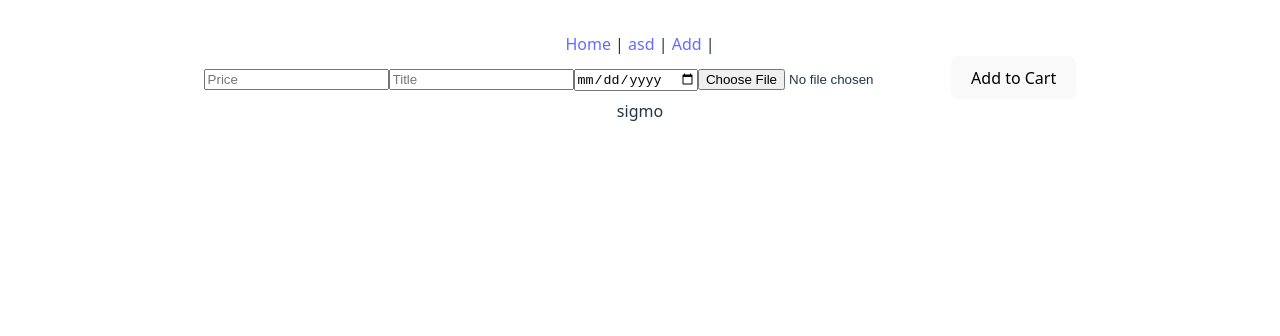
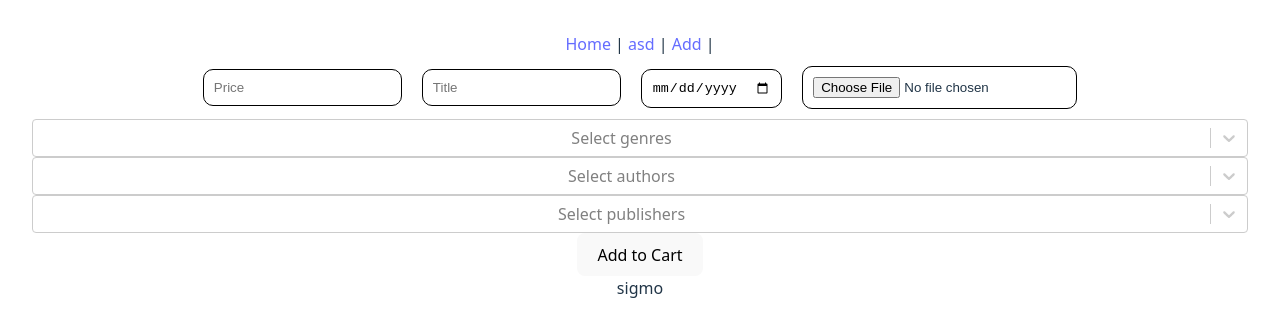
Before and after one commit to Veabinboben/javabookstore, a React (Vite) app in the folder bookstoreuireact/: page /book/add in a window 1280 px wide. Shown: the top 336 px of the page. Built offline with nearby package versions, Linux system fonts and the light colour scheme; no server answers.

Commit message:
feat(react): added edit

```diff
--- a/bookstoreuireact/package.json
+++ b/bookstoreuireact/package.json
@@ -16,7 +16,8 @@
     "axios": "^1.13.6",
     "react": "^19.2.0",
     "react-dom": "^19.2.0",
-    "react-router-dom": "^7.13.1"
+    "react-router-dom": "^7.13.1",
+    "react-select": "^5.10.2"
   },
   "devDependencies": {
     "@eslint/js": "^9.39.1",
--- a/bookstoreuireact/src/components/Book.tsx
+++ b/bookstoreuireact/src/components/Book.tsx
@@ -19,7 +19,8 @@ export function Book({ book, onClickHandler }: { book: Book, onClickHandler?: (i
                         e.currentTarget.src = placeholderImage;
                     }} />
             </div>
-            ${book.price}
+            ${book.price} <br />
+            {book.publishDate.toString()}
 
 
         </div>
--- a/bookstoreuireact/src/components/BookForm.tsx
+++ b/bookstoreuireact/src/components/BookForm.tsx
@@ -1,14 +1,53 @@
-import { useContext, useRef, useState } from "react";
+import { useContext, useEffect, useRef, useState } from "react";
 import type { Book } from "../models/book";
-import { BookContext } from "../config/ServiceProvider";
+import { AuthorContext, BookContext, GenreContext, PublisherContext } from "../config/ServiceProvider";
+import type { Author } from "../models/author";
+import type { Genre } from "../models/genre";
+import type { Publisher } from "../models/publisher";
+import AsyncSelect from "react-select/async";
+import type { MultiValue } from "react-select";
+import { useLocation } from "react-router-dom";
 
-export function BookForm({ book }: { book?: Book }) {
+export function BookForm() {
     const bookService = useContext(BookContext);
+    const authorService = useContext(AuthorContext);
+    const genreService = useContext(GenreContext);
+    const publisherService = useContext(PublisherContext);
+    const location = useLocation();
+
+
     const fileRef = useRef<HTMLInputElement>(null);
-
     const [submitting, setSubmitting] = useState(false);
     const [success, setSuccess] = useState(false);
     const [error, setError] = useState<string | null>(null);
+
+    const [editableBook, setEditableBook] = useState<Book | null>(null);
+    const [authors, setAuthors] = useState<Author[]>([]);
+    const [genres, setGenres] = useState<Genre[]>([]);
+    const [publishers, setPublishers] = useState<Publisher[]>([]);
+
+    const [selectedGenres, setSelectedGenres] = useState<Genre[]>([]);
+    const [selectedAuthors, setSelectedAuthors] = useState<Author[]>([]);
+    const [selectedPublishers, setSelectedPublishers] = useState<Publisher[]>([]);
+
+    const params = new URLSearchParams(location.search);
+    const id = Number(params.get("id") ?? -1);
+
+    useEffect(() => {
+
+        if (id != -1){
+            bookService?.getBook(id).then((b) => {
+                setEditableBook(b)
+                setSelectedAuthors([...b.authors]);
+                setSelectedGenres([...b.genres]);
+                setSelectedPublishers([...b.publishers]);
+            });
+        }
+
+        authorService?.getAuthors('').then((a) => setAuthors(a));
+        genreService?.getGenres('').then((g) => setGenres(g));
+        publisherService?.getPublishers('').then((p) => setPublishers(p));
+    },[]);
 
     async function addBook(formData: FormData) {
         setSubmitting(true);
@@ -22,12 +61,22 @@ export function BookForm({ book }: { book?: Book }) {
             // formData.set("publishDate", (new Date(formData.get("publishDate")!.toString())).toISOString().split('T')[0])
             // formData.set('title', formData.get('title')!);
             // formData.set('price', formData.get('price')!);
+            if (editableBook != null){
+                formData.set('id', editableBook.id.toString());
+                formData.set('imageUrl', editableBook.coverLink);
+            }
             if (file) {
                 formData.set('file', file, file.name);
             }
             else{
                 formData.delete('file');
             }
+
+            selectedGenres.forEach(genre => formData.append('genreIds', genre.id.toString()));
+            selectedAuthors.forEach(author => formData.append('authorIds', author.id.toString()));
+            selectedPublishers.forEach(publisher => formData.append('publisherIds', publisher.id.toString()));
+
+
             await bookService?.addBook(formData);
             setSuccess(true);
         } catch (err) {
@@ -37,12 +86,67 @@ export function BookForm({ book }: { book?: Book }) {
         }
     }
 
+
+    const loadGenres = (input : string) => {
+        return genreService?.getGenres(input || "");
+    }
+    const selectGenres = (selected : MultiValue<Genre>) => {
+        //console.log(selected);
+        setSelectedGenres([...selected]);
+    }
+
+    const loadAuthors = (input : string) => {
+        return authorService?.getAuthors(input || "");
+    }
+    const selectAuthors = (selected : MultiValue<Author>) => {
+        //console.log(selected);
+        setSelectedAuthors([...selected]);
+    }
+
+    const loadPublishers = (input : string) => {
+        return publisherService?.getPublishers(input || "");
+    }
+    const selectPublishers = (selected : MultiValue<Publisher>) => {
+        //console.log(selected);
+        setSelectedPublishers([...selected]);
+    }
+
     return (
         <form action={addBook} encType="multipart/form-data">
-            <input type="number" name="price" placeholder="Price" required />
-            <input type="text" name="title" placeholder="Title" required />
-            <input type="date" name="publishDate" required />
+            <input type="number" defaultValue={editableBook?.price } name="price" placeholder="Price" required />
+            <input type="text" defaultValue={editableBook?.title } name="title" placeholder="Title" required />
+            <input type="date" defaultValue={editableBook?.publishDate.toString() } name="publishDate" required />
             <input type="file" name="file" ref={fileRef} accept=".jpg,.png" />
+            <AsyncSelect
+                isMulti
+                placeholder ={'Select genres'}
+                defaultOptions={genres}
+                onChange={selectGenres}
+                loadOptions={loadGenres}
+                value={selectedGenres}
+                getOptionValue={(opt) => String(opt.id)}
+                getOptionLabel={(opt) => opt.name}
+            />
+            <AsyncSelect
+                isMulti
+                placeholder ={'Select authors'}
+                defaultOptions={authors}
+                onChange={selectAuthors}
+                loadOptions={loadAuthors}
+                value={selectedAuthors}
+                getOptionValue={(opt) => String(opt.id)}
+                getOptionLabel={(opt) => opt.name}
+            />
+            <AsyncSelect
+                isMulti
+                placeholder ={'Select publishers'}
+                defaultOptions={publishers}
+                onChange={selectPublishers}
+                loadOptions={loadPublishers}
+                value={selectedPublishers}
+                getOptionValue={(opt) => String(opt.id)}
+                getOptionLabel={(opt) => opt.name}
+            />
             <button type="submit" disabled={submitting}>
                 {submitting ? "Adding..." : "Add to Cart"}
             </button>
--- a/bookstoreuireact/src/components/Home.module.css
+++ b/bookstoreuireact/src/components/Home.module.css
@@ -6,6 +6,18 @@
   align-items: start;
 }
 
+input{
+  border: 1px solid black;
+  padding: 10px;
+  border-radius: 10px;
+  margin: 10px;
+}
+
+button{
+  flex: 1;
+  padding: 8;
+  margin: 8;
+}
 
 /* .rounded-input {
   padding: 10px;
--- a/bookstoreuireact/src/components/Home.tsx
+++ b/bookstoreuireact/src/components/Home.tsx
@@ -15,16 +15,21 @@ export function Home() {
     const params = new URLSearchParams(location.search);
     //const q = params.get("q") ?? "";
     const page = Number(params.get("page") ?? -1);
+    const filter = String(params.get("filter") ?? '');
+
+
+
+    const [books, setBooks] = useState<Page<Book> | null>(null);
+    const [input, setInput] = useState("");
+    const [loading, setLoading] = useState(false);
+    const [error, setError] = useState<string | null>(null);
 
     useEffect(() => {
         console.log(page);
-        bookService?.getBooks(page - 1, 10, '').then((b) => setBooks(b))
+        setInput(filter);
+        bookService?.getBooks(page - 1, 10, filter).then((b) => setBooks(b))
     },
-        [page])
-
-    const [books, setBooks] = useState<Page<Book> | null>(null);
-    const [loading, setLoading] = useState(false);
-    const [error, setError] = useState<string | null>(null);
+        [page,filter])
 
     async function handleClick() {
         setLoading(true);
@@ -56,21 +61,43 @@ export function Home() {
         event: React.ChangeEvent<unknown> | null,
         page: number,
     ) => {
-        //const result = await bookService!.getBooks(page-1, 10, '');
-        //console.log(page);
-        //setBooks(result);
+
         const next = new URLSearchParams();
         next.set('page', page.toString());
+        if (input != '')
+        next.set('filter', filter.toString());
+
+        navigate({ pathname: location.pathname, search: next.toString() }, { replace: false })
+
+    };
+
+    const handleSearch = async (
+    ) => {
+        const next = new URLSearchParams();
+
+        next.set('page', '1');
+        if (input != '')
+        next.set('filter', input.toString());
 
         navigate({ pathname: location.pathname, search: next.toString() }, { replace: false })
 
     };
 
 
+
+
     return <>
         <div>
-            hihiha
-            <button onClick={handleClick}>Load</button>
+            <input
+            type="text"
+            value={input}
+            placeholder={"Input book title..."}
+            onChange={(e) => setInput(e.target.value)}
+            aria-label="Search input"
+            />
+            <button type="button" onClick={handleSearch} >
+            Search
+            </button>
 
             {books &&
                 <div>
--- a/bookstoreuireact/src/models/forms/book-form.ts
+++ b/bookstoreuireact/src/models/forms/book-form.ts
@@ -4,6 +4,7 @@ export interface BookForm {
     publishDate: Date;
     price: number;
     file: File | null;
+    imageUrl: string | null;
     authorIds: number[];
     genreIds: number[];
     publisherIds: number[];
--- a/bookstoreuireact/src/routes/AppRoutes.tsx
+++ b/bookstoreuireact/src/routes/AppRoutes.tsx
@@ -9,6 +9,7 @@ export function AppRoutes() {
       <Route path="/" element={<Home />} />
       <Route path="/book" element={<BookView />} />
       <Route path="/book/add" element={<BookForm />} />
+      <Route path="/book/edit" element={<BookForm />} />
     </Routes>
   );
 }
--- a/bookstoreuireact/src/services/warehouse-service.ts
+++ b/bookstoreuireact/src/services/warehouse-service.ts
@@ -0,0 +1,19 @@
+import type { AxiosInstance } from "axios";
+import type { Warehouse } from "../models/warehouse";
+
+export class WarehouseService {
+    private http: AxiosInstance;
+
+    constructor(http: AxiosInstance) {
+        this.http = http;
+    }
+
+    async getWarehouses(filter: string): Promise<Warehouse[]> {
+        const { data } = await this.http.get<Warehouse[]>('/warehouses/all', {
+            params: {
+                adressFilter: filter
+            }
+        });
+        return data;
+    }
+}
```
Also changed, not shown: bookstoreuireact/src/components/BookView.tsx (+8 -0 lines), bookstoreuireact/src/config/ServiceProvider.tsx (+34 -2 lines), bookstoreuireact/src/services/review-service.ts (+31 -0 lines), bookstoreuireact/src/services/stock-service.ts (+28 -0 lines), 1 other file (tests, documents, lock files or other folders).
